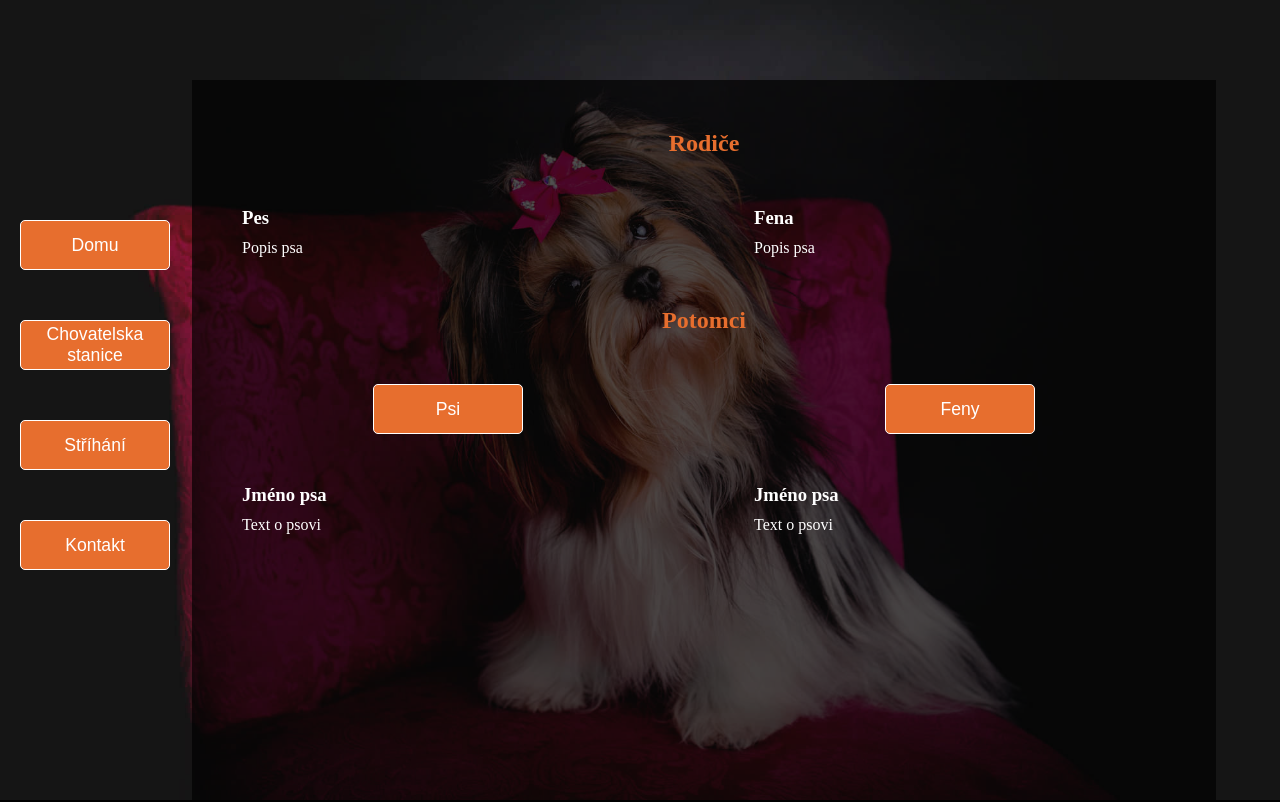
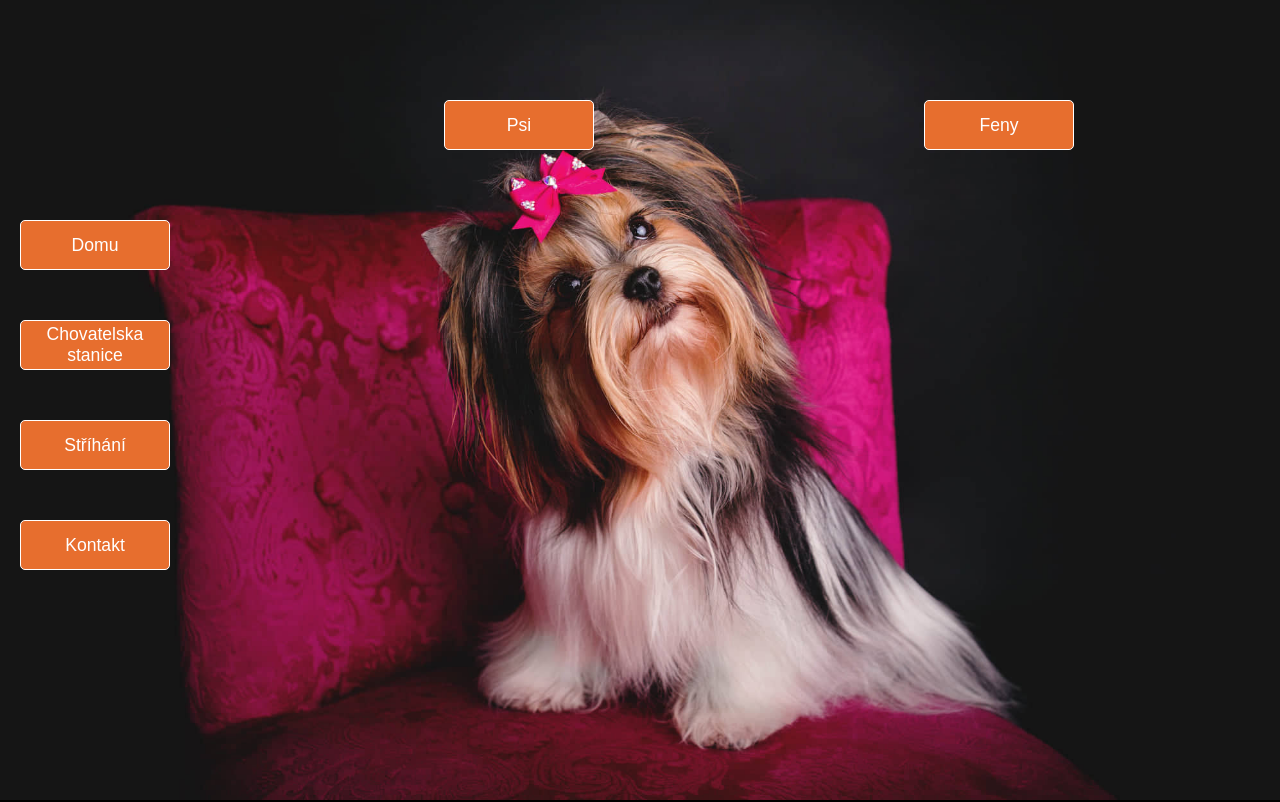
Before and after one commit to KvetoslavPrikryl/Sweet_Caramel_Rose, a React (Create React App) app: page /Chovatelska_stanice in a window 1280 px wide. Shown: the top 802 px of the page. Built offline with nearby package versions, Linux system fonts and the light colour scheme.

Commit message:
Creation of dog boxes and buttons in KennelImg.js. Styling KennelImgStyles.css

```diff
--- a/src/components/CuttingImg.js
+++ b/src/components/CuttingImg.js
@@ -3,7 +3,25 @@ import "./CuttingImgStyles.css"
 
 const CuttingImg = () => {
   return (
-    <div className='cutting-container'>CuttingImg</div>
+    <div className='cutting-container'>
+      <div className='cutting-table'>
+        <h1 className='title-cutting'>Stříhání</h1>
+        <table>
+          <tr>
+            <td>Stříhání:</td>
+            <td>300 Kč</td>
+          </tr>
+          <tr>
+            <td>Koupání:</td>
+            <td>100 Kč</td>
+          </tr>
+          <tr>
+            <td>Stříhání + koupání:</td>
+            <td>350 Kč</td>
+          </tr>
+        </table>
+      </div>
+    </div>
   )
 }
 
--- a/src/components/CuttingImgStyles.css
+++ b/src/components/CuttingImgStyles.css
@@ -2,3 +2,27 @@
     width: 100%;
     height: 100vh;
 }
+.cutting-table{
+    width: 80%;
+    height: 100%;
+    background: rgb(134, 134, 134);
+    margin-left: 20%;
+}
+table{
+    text-align: center;
+    padding: 10%;
+}
+td{
+    padding: 20px;
+    border: 1px solid black;
+}
+.title-cutting{
+    text-align: center;
+    padding-top: 100px;
+}
+@media screen and (max-width: 1000px) {
+    .cutting-table{
+        width: 100%;
+        margin-left: 0;
+    }
+}
--- a/src/components/KennelImg.js
+++ b/src/components/KennelImg.js
@@ -1,43 +1,52 @@
-import React from 'react';
+import React, {useState} from 'react';
 import "./KennelImgStyles.css";
+import dog1 from "../img/Dog1.jpg"
 
-const KennelImg = () => {
-  return (
-    <div className='kennel-container'>
-        <div className='img'></div>
-        <div className='kennel-content'>
-            <div className='kennel-dog-parents'>
-                <h2>Rodiče</h2>
-                <div className='dog'>
-                    <h3>Pes</h3>
-                    <p>Popis psa</p>
+
+const dogMan = [
+    {name: "Jmeno 1 psa", img: dog1, text : "Lorem ipsum dolor sit amet, consectetuer adipiscing elit. Phasellus enim erat, vestibulum vel, aliquam a, posuere eu, velit. Curabitur sagittis hendrerit ante. Integer tempor. Aliquam in lorem sit amet leo accumsan lacinia. "},
+    {name: "Jmeno 2 psa", img: "../img/Dog1.jpg", text : "Text o psovi."},
+    {name: "Jmeno 3 psa", img: "../img/Dog1.jpg", text : "Text o psovi."},
+    {name: "Jmeno 4 psa", img: "../img/Dog1.jpg", text : "Text o psovi."},
+
+
+]
+
+const dogWomen = [
+    {name: "jmeno 1 psa", text: "Text o psovi."},
+    {name: "jmeno 1 psa", text: "Text o psovi."},
+    {name: "jmeno 1 psa", text: "Text o psovi."}
+]
+
+function KennelImg () {
+    const [dogShow, dogSetShow] = useState(false)
+    const [bitchShow, bitchSetShow] = useState(false)
+    return (
+        <div className='kennel-container'>
+            <div className='kennel-dog'>
+                <div className='dog-man'>
+                    <button onClick={()=>dogSetShow(!dogShow)} className='btn btn-kennel'>Psi</button>
+                    {dogShow? <div>
+                        {dogMan.map((dog, index) => <div key={index} className="dog-box1">
+                            <h2>{dog.name}</h2>
+                            <div className='dog-info'>
+                                <img style={{width:150, height:100}} src={dog.img} alt='dog'/>
+                                <p>{dog.text}</p>
+                            </div>
+                        </div>)}
+                    </div>:null}
                 </div>
-                <div className='dog'>
-                    <h3>Fena</h3>
-                    <p>Popis psa</p>
+                <div className='dog-woman'>
+                    <button onClick={()=>bitchSetShow(!bitchShow)} className='btn btn-kennel'>Feny</button>
+                    {bitchShow?<di>
+                        {dogWomen.map((dog, index) => <div key={index} className="dog-box2">
+                        <h2>{dog.name}</h2>
+                        <p>{dog.text}</p>
+                    </div>)}
+                    </di>:null}
                 </div>
             </div>
-            <h2 className="">Potomci</h2>
-            <div className='kennel-dog kennel-text' >
-                <button className='btn'>Psi</button>
-                <ul>
-                    <li className='dog'>
-                        <h3>Jméno psa</h3>
-                        <p>Text o psovi</p>
-                    </li>
-                </ul>
-            </div>
-            <div className='kennel-bitch-dog kennel-text'>
-                <button className='btn'>Feny</button>
-                <ul>
-                    <li className='dog'>
-                        <h3>Jméno psa</h3>
-                        <p>Text o psovi</p>
-                    </li>
-                </ul>
-            </div>
         </div>
-    </div>
   )
 }
 
--- a/src/components/KennelImgStyles.css
+++ b/src/components/KennelImgStyles.css
@@ -1,50 +1,55 @@
 .kennel-container{
     width:100%;
-    height:100vh;
+    min-height:100vh;
     position: relative;
-}
-.img{
-    width:100%;
-    height:100%;
     background-image: url("../img/Dog2.jpg");
     background-size: cover;
     background-position: center;
     object-fit: cover;
 }
-.kennel-content{
-    position: absolute;
-    width:80%;
-    left: 15%;
-    top: 10%;
-    text-align: center;
-    background: rgba(0, 0, 0, 0.685);
-    height: 1200px;
+.kennel-dog{
+    margin: 0 20px 20px 300px;
+    padding-top: 100px;
+    display: flex;
 }
-.dog{
-    width:50%;
-    float: left;
-    text-align: left;
-    padding: 0 50px 50px 50px;
+.dog-man{
+    width: 50%;
+}
+.dog-woman{
+    width: 50%;
+}
+.dog-box1{
+    margin: 10px;
+    padding: 10px;
+    background-color: rgba(0, 0, 255, 0.397);
+}
+.dog-box2{
+    margin: 10px;
+    padding: 10px;
+    background-color: rgba(0, 0, 255, 0.397);
 }
 h2{
-    color: rgba(231,110,46,255);
-    margin: 50px 0;
+    margin-bottom: 5px;
+}
+.btn-kennel{
+    margin-left: 30%;
+}
+.dog-info{
+    display: flex;
 }
 p{
-    padding-top: 10px;
+    padding: 0 10px;
 }
-.kennel-dog{
-    width: 50%;
-    float: left;
-}
-@media screen and (max-width: 1000px){
-    .kennel-content{
-        left:0;
-        text-align: center;
-        width: 100%;
-        top:10%;
+
+@media screen and (max-width: 1000px) {
+    .kennel-dog{
+        display: block;
+        margin: 0;
     }
-    .kennel-dog{
+    .dog-man{
+        width:100%;
+    }
+    .dog-woman{
         width: 100%;
     }
 }
```
